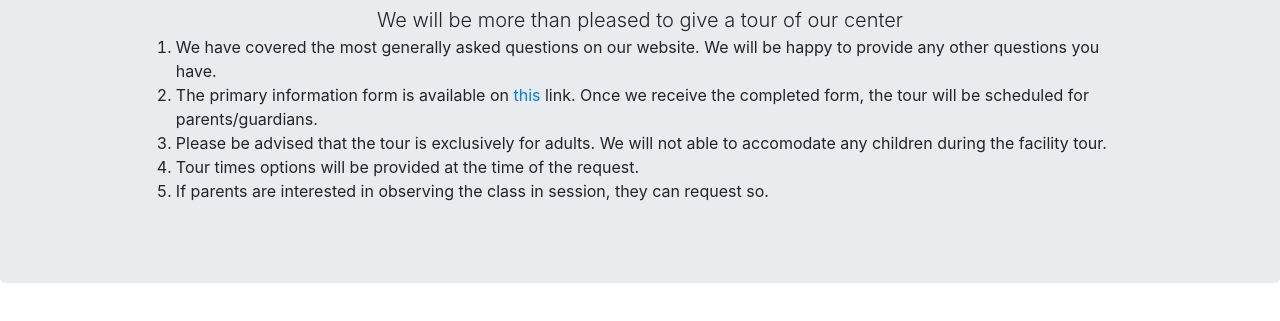
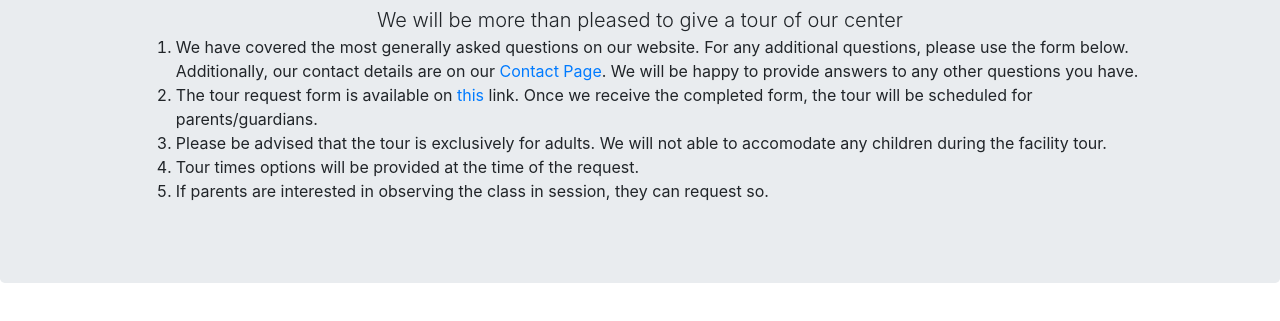
Before and after one commit to kushwaha-ashish/mcsweb, a plain HTML site: page 033arrangetour.html in a window 1280 px wide. Shown: the part 235-556 px from the top of the page. Drawn offline with nearby package versions, Linux system fonts and the light colour scheme.

Commit message:
carousel

```diff
--- a/033arrangetour.html
+++ b/033arrangetour.html
@@ -95,8 +95,8 @@
         <div class="col-md-1"></div>
         <div class="col-md-10">
           <ol>
-            <li>We have covered the most generally asked questions on our website. We will be happy to provide any other questions you have.</li>
-            <li>The primary information form is available on <a href="032primaryinfo.html">this</a> link. Once we receive the completed form, the tour will be scheduled for parents/guardians.</li>
+            <li>We have covered the most generally asked questions on our website. For any additional questions, please use the form below. Additionally, our contact details are on our <a href="050contact.html">Contact Page</a>. We will be happy to provide answers to any other questions you have.</li>
+            <li>The tour request form is available on <a href="032primaryinfo.html">this</a> link. Once we receive the completed form, the tour will be scheduled for parents/guardians.</li>
             <li>Please be advised that the tour is exclusively for adults. We will not able to accomodate any children during the facility tour.</li>
             <li>Tour times options will be provided at the time of the request.</li>
             <li>If parents are interested in observing the class in session, they can request so.</li>
--- a/mcs01css.css
+++ b/mcs01css.css
@@ -38,7 +38,7 @@
   }
 
   .carousel-item > img {
-    min-height: 80vh;
+    min-height: 60vh;
     object-fit: cover;
   }
 }
```
Also changed, not shown: images/meals.jpg (deleted).
